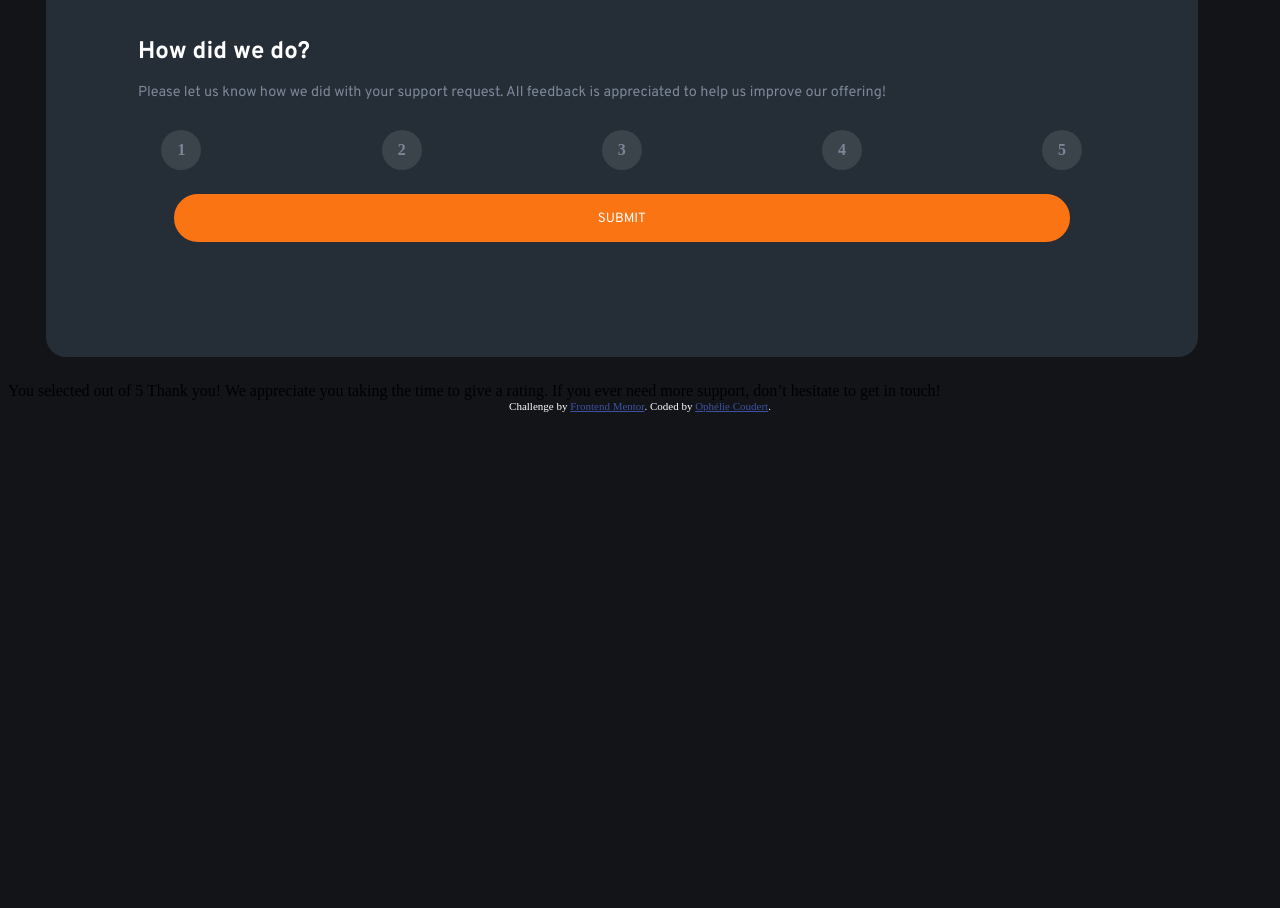
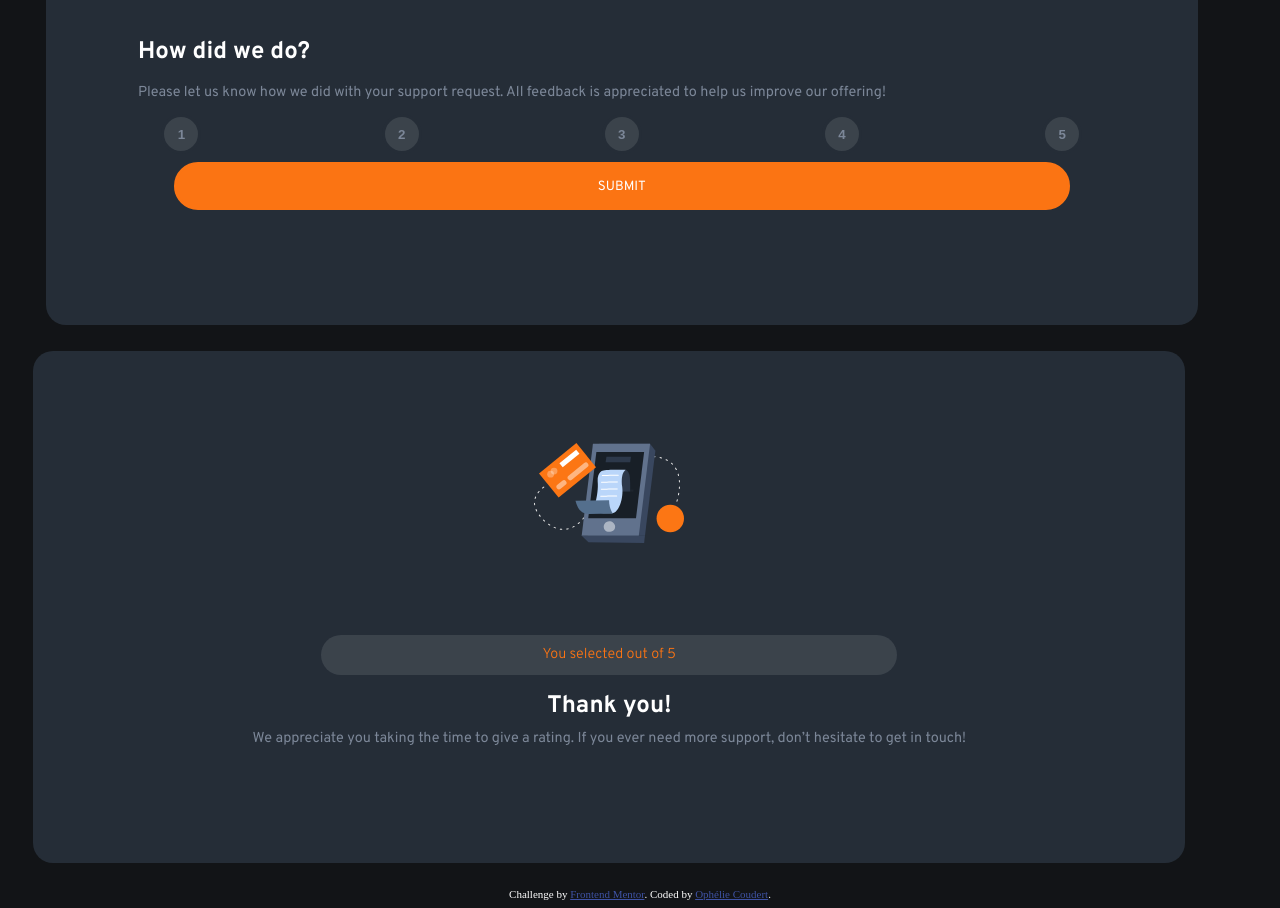
Before and after one commit to Crab-Prog/Frontend-Mentor_Interactive-component, a plain HTML site: page index.html in a window 1280 px wide. Shown: the part 311-1219 px from the top of the page. Before the commit the page ends 800 px from the top, so only its background shows below. Drawn offline with Linux system fonts and the light colour scheme.

Commit message:
added the second card, I need to make js work

```diff
--- a/index.html
+++ b/index.html
@@ -32,6 +32,7 @@
   <!-- Rating state start -->
   <div class="big-container">
     <div class="container">
+      <div class="firstCard">
         <img src="./images/icon-star.svg" alt="" class="img-logo">
         <div class="text-card">
           <h1>How did we do?</h1>
@@ -40,29 +41,33 @@
           </h2>
         </div>
         <div class="numbers-box">
-        <p>1</p>
-        <p>2</p>
-        <p>3</p>
-        <p>4</p>
-        <p>5</p>
+          <button class="btn" id="btn1" onClick()>1</button>
+          <button class="btn" id="btn2" onClick()>2</button>
+          <button class="btn" id="btn3" onClick()>3</button>
+          <button class="btn" id="btn4" onClick()>4</button>
+          <button class="btn" id="btn5" onClick()>5</button>
         </div>
         <div>
-        <button type="button" class="button">SUBMIT</button>
+          <button type="button" class="button" onClick()>SUBMIT</button>
+        </div>
       </div>
     </div>
   </div>
   <!-- Rating state end -->
 
   <!-- Thank you state start -->
+  <div class="thank-card">
 
-  You selected
+      <img src="./images/illustration-thank-you.svg" alt="" class="img-thank">
+      <div class="paragraph">You selected
         <!-- Add rating here --> out of 5
+      </div>
 
-  Thank you!
+    <div class="thanks">Thank you!</div>
 
-  We appreciate you taking the time to give a rating. If you ever need more support,
-  don’t hesitate to get in touch!
-
+    <p>We appreciate you taking the time to give a rating. If you ever need more support,
+      don’t hesitate to get in touch!</p>
+  </div>
   <!-- Thank you state end -->
 
 
@@ -70,7 +75,7 @@
     Challenge by <a href="https://www.frontendmentor.io?ref=challenge" target="_blank">Frontend Mentor</a>.
     Coded by <a href="https://github.com/Crab-Prog">Ophélie Coudert</a>.
   </div>
-  <script src="./assets/javascript/discography.js"></script>
+  <script src="./index.js"></script>
 </body>
 
 </html>
--- a/index.js
+++ b/index.js
@@ -0,0 +1,59 @@
+const btn1 = document.querySelector("#btn1");
+btn1 = addEventListener("click", function onClick(){
+    btn1.style.backgroundColor = 'hsl(25, 97%, 53%)';
+    btn1.style.color = 'var(--white)';
+    btn1.style.display = "block";
+    btn2.style.display = "none";
+    btn3.style.display = "none";
+    btn4.style.display = "none";
+    btn5.style.display = "none";
+})
+const btn2 = document.querySelector("#btn2");
+btn2 = addEventListener("click", function onClick(){
+    btn2.style.backgroundColor = 'hsl(25, 97%, 53%)';
+    btn2.style.color = 'var(--white)';
+    btn1.style.display = "none";
+    btn2.style.display = "block";
+    btn3.style.display = "none";
+    btn4.style.display = "none";
+    btn5.style.display = "none";
+})
+const btn3 = document.querySelector("#btn3");
+btn3 = addEventListener("click", function onClick(){
+    btn3.style.backgroundColor = 'hsl(25, 97%, 53%)';
+    btn3.style.color = 'var(--white)';
+    btn1.style.display = "none";
+    btn2.style.display = "none";
+    btn3.style.display = "block";
+    btn4.style.display = "none";
+    btn5.style.display = "none";
+})
+const btn4 = document.querySelector("#btn4");
+btn4 = addEventListener("click", function onClick(){
+    btn4.style.backgroundColor = 'hsl(25, 97%, 53%)';
+    btn4.style.color = 'var(--white)';
+    btn1.style.display = "none";
+    btn2.style.display = "none";
+    btn3.style.display = "none";
+    btn4.style.display = "block";
+    btn5.style.display = "none";
+})
+const btn5 = document.querySelector("#btn5");
+btn5 = addEventListener("click", function onClick(){
+    btn5.style.backgroundColor = 'hsl(25, 97%, 53%)';
+    btn5.style.color = 'var(--white)';
+    btn1.style.display = "none";
+    btn2.style.display = "none";
+    btn3.style.display = "none";
+    btn4.style.display = "none";
+    btn5.style.display = "block";
+})
+const container = document.querySelector(".container");
+const thankCard = document.querySelector(".thankCard");
+const button = document.querySelector(".button");
+button = addEventListener("click", function onClick(){
+    container.style.display = "none";
+    thankCard.style.display = "block";
+
+
+})
--- a/style.css
+++ b/style.css
@@ -12,7 +12,6 @@
 }
 
 body{
-
     background-color: var(--main-background);
 }
 .big-container {
@@ -23,7 +22,8 @@ body{
     width: 90vw;
     margin: 2%;
     background-color: var(--card-color);
-      border-radius: 20px 20px;
+    border-radius: 20px 20px;
+    display: block;
 }
 .img-logo {
     position: fixed;
@@ -62,13 +62,20 @@ h2{
     margin-left: 2vw;
 }
 
-p {
+.numbers-box .btn:hover{
+    background-color: var(--paragraph-color);
+    color: var(--white);
+    cursor: pointer;
+}
+
+.btn {
     width: 40px;
     height: 40px;
     background-color: hsla(220, 8%, 79%, 0.137);
     font-weight: 700;
     color: var(--paragraph-color);
     border-radius: 100%;
+    border: solid var(--card-color);
     display: flex;
     justify-content: center;
     align-items: center;
@@ -90,6 +97,68 @@ p {
     margin-left: 10vw;
     border: var(--primary-color) solid;
 }
+.btn1,
+.btn2,
+.btn3,
+.btn4,
+.btn5 {
+    display: block;
+}
+
+.button:hover {
+    background-color: var(--white);
+    color: var(--primary-color);
+    border: var(--white);
+}
 .attribution {
     color: var(--white);
 }
+
+.thank-card {
+    display: block;
+    width: 90vw;
+    margin: 2%;
+    background-color: var(--card-color);
+    border-radius: 20px 20px;
+    display: flex;
+    flex-direction: column;
+    align-items: center;
+
+}
+.img-thank {
+    width: 150px;
+    margin: 8%;
+}
+.paragraph {
+    width: 45vw;
+    height: 5vh;
+    color: var(--primary-color);
+    font-size: var(--font-size-p);
+    font-family: var(--font-family);
+    font-weight: 300;
+    background-color: hsla(220, 8%, 79%, 0.137);
+    border-bottom-left-radius : 30px;
+    border-bottom-right-radius : 30px;
+    border-top-left-radius : 30px;
+    border-top-right-radius : 30px;
+    display: flex;
+    align-items: center;
+    justify-content: center;
+}
+.thanks {
+    margin-top: 2vh;
+    color: var(--white);
+    font-family: var(--font-family);
+    font-size: 1.5rem;
+    font-weight: 700;
+}
+
+p{
+    color: var(--paragraph-color);
+    font-size: var(--font-size-p);
+    font-family: var(--font-family);
+    width: 80vw;
+    margin-bottom: 10%;
+    margin-top: 1vh;
+    text-align: center;
+}
```
Lines whose indentation alone changed are shown as unchanged.
